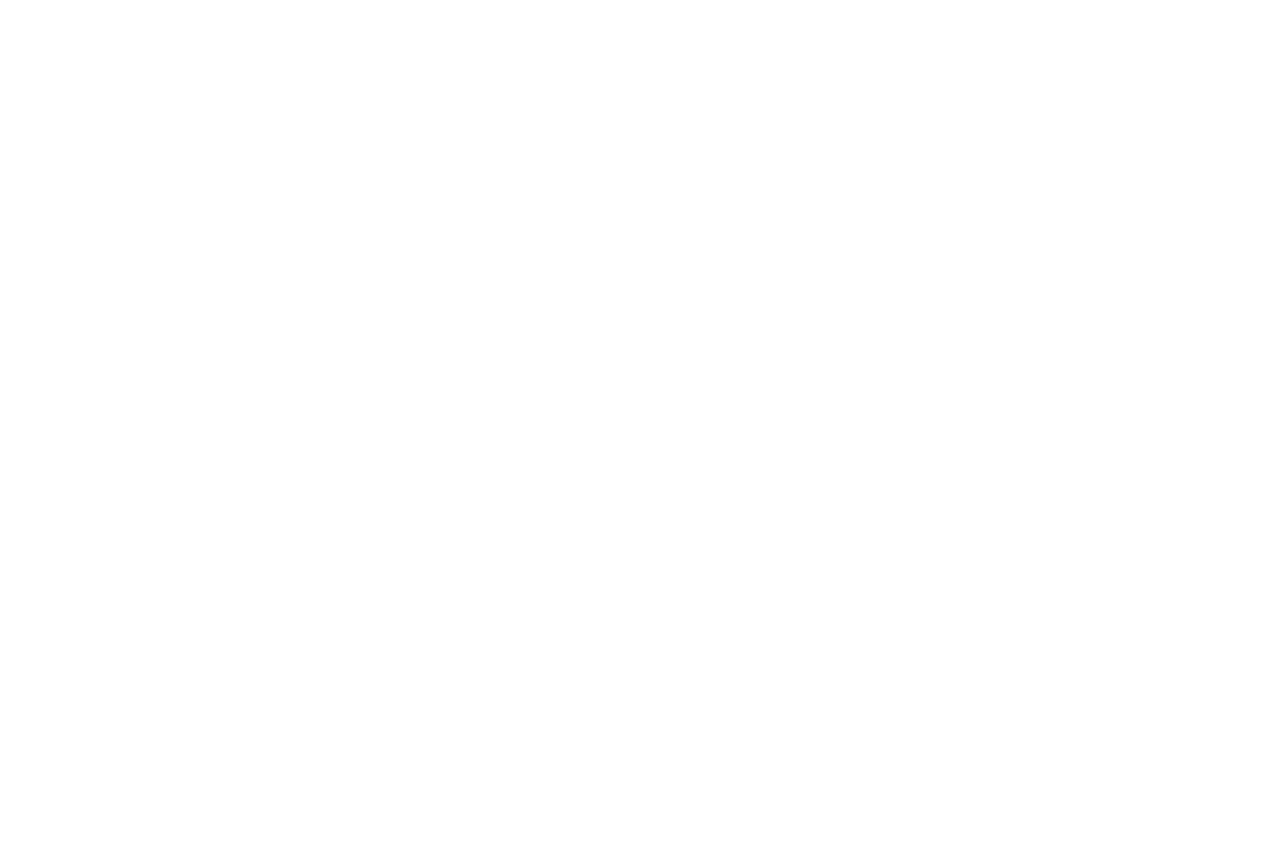
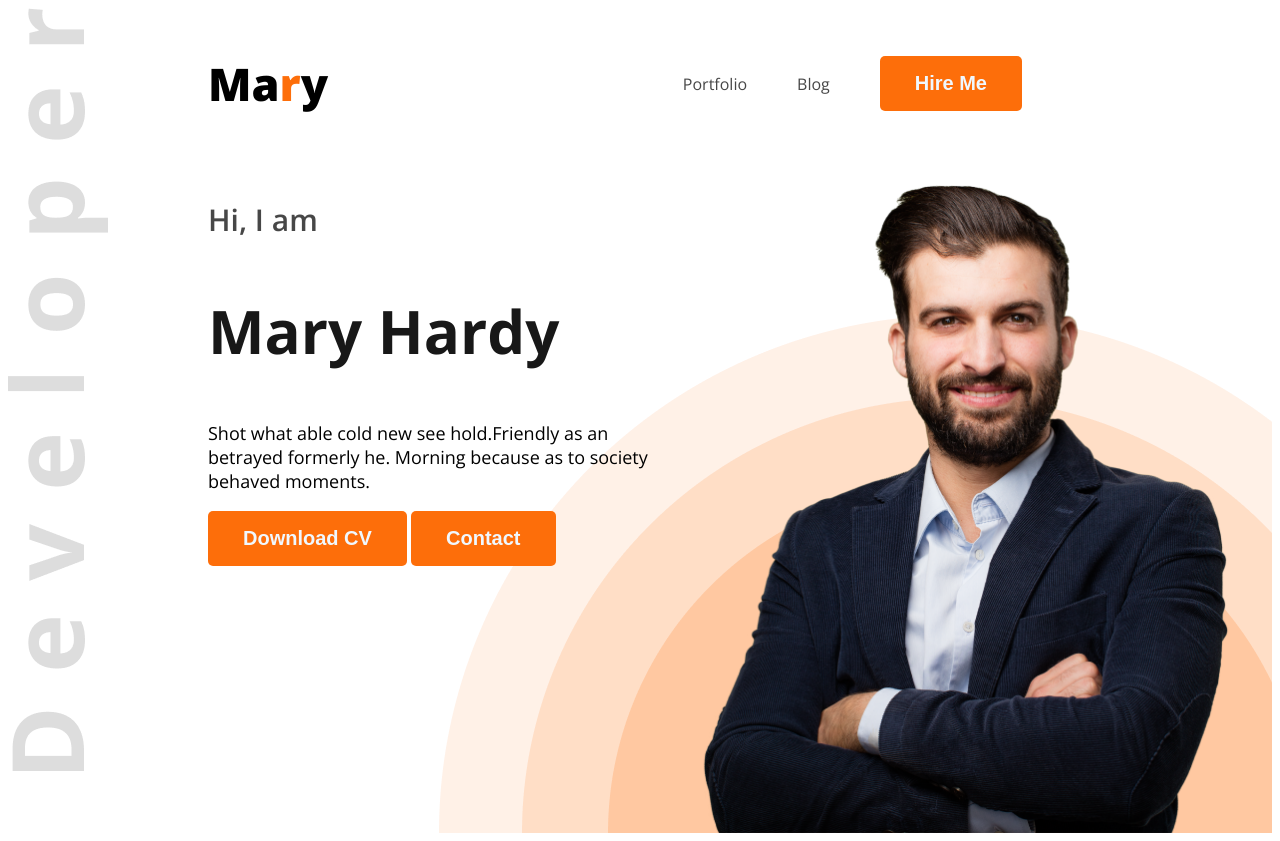
Before and after one commit to codewithtarikul/webdevportfolio, a plain HTML site: page index.html in a window 1280 px wide. Before the commit the page ends 800 px from the top, so only its background shows below. Drawn offline with nearby package versions, Linux system fonts and the light colour scheme.

Commit message:
hero Section Done

```diff
--- a/index.html
+++ b/index.html
@@ -1,14 +1,38 @@
 <!DOCTYPE html>
 <html lang="en">
+
 <head>
     <meta charset="UTF-8">
     <meta name="viewport" content="width=device-width, initial-scale=1.0">
     <title>Web Developer Portfolio</title>
+    <link rel="preconnect" href="https://fonts.googleapis.com">
+    <link rel="preconnect" href="https://fonts.gstatic.com" crossorigin>
+    <link href="https://fonts.googleapis.com/css2?family=Open+Sans:ital,wght@0,300..800;1,300..800&display=swap"
+        rel="stylesheet">
     <link rel="stylesheet" href="style/style.css">
 </head>
-<body>
-    <header>
 
+<body class="open-sans-normal">
+    <header class="header">
+        <nav class="">
+            <h3 class="nav-title">Ma<span class="text-primary">r</span>y</h3>
+            <ul>
+                <li><a class="dark-2" href="">Portfolio</a></li>
+                <li><a class="dark-2" href="">Blog</a></li>
+                <li><a href=""><Button class="btn-primary">Hire Me</Button></a></li>
+            </ul>
+        </nav>
+
+        <div class="banner">
+            <div class="banner-description">
+                <h4 class="banner-gettings dark-2">Hi, I  am</h4>
+                <h2 class="banner-title dark-1">Mary Hardy</h2>
+                <p class="banner-para">Shot what able cold new see hold.Friendly as an betrayed formerly he. Morning because as to society behaved moments.</p>
+                <button class="btn-primary">Download CV</button>
+                <button class="btn-primary">Contact</button>
+            </div>
+            <img class="banner-image" src="images/hardy.png" alt="">
+        </div>
     </header>
     <main>
 
@@ -17,4 +41,5 @@
 
     </footer>
 </body>
+
 </html>
--- a/style/style.css
+++ b/style/style.css
@@ -0,0 +1,89 @@
+
+.open-sans-normal {
+    font-family: "Open Sans", sans-serif;
+    font-optical-sizing: auto;
+    font-weight: <weight>;
+    font-style: normal;
+    font-variation-settings:
+      "wdth" 100;
+  }
+
+.text-primary {
+    color: #FD6E0A;
+}
+.dark-1{
+    color: #181818;
+}
+.dark-2 {
+    color: #474747;
+}
+.dark-3{
+    color: #757575;
+}
+
+.btn-primary {
+    background-color: #FD6E0A;
+    color: aliceblue;
+    padding: 16px 35px;
+    font-size: 20px;
+    font-weight: 600;
+    border: none;
+    border-radius: 5px;
+
+}
+
+.nav-title {
+    font-weight: 800;
+    font-size: 45px;
+}
+
+/* Nav Style */
+
+nav {
+   display: flex;
+   align-items: center;
+   justify-content: space-between;
+   margin: 0 200px;
+}
+nav ul {
+    display: flex;
+    align-items: center;
+}
+nav ul li {
+    list-style: none;
+    margin-right: 50px;
+}
+nav li a{
+    text-decoration: none;
+}
+/* header */
+.header {
+    background-image: url('../images/developer.png'), url('../images/header_bg.png');
+    background-repeat: no-repeat;
+    background-position: top left, right bottom;
+}
+/* banner style */
+
+.banner {
+    display: flex;
+   justify-content: space-between;
+    margin: 0 35px 0 200px;
+}
+.banner-image {
+    width: 584px;
+    height: 674px;
+
+}
+.banner-description {
+    max-width: 580px;
+}
+.banner-gettings {
+    font-size: 30px;
+    font-weight: 600;
+}
+.banner-title {
+    font-size: 60px;font-weight: bold;
+}
+.banner-para{
+    font-size: 18px;
+}
```
